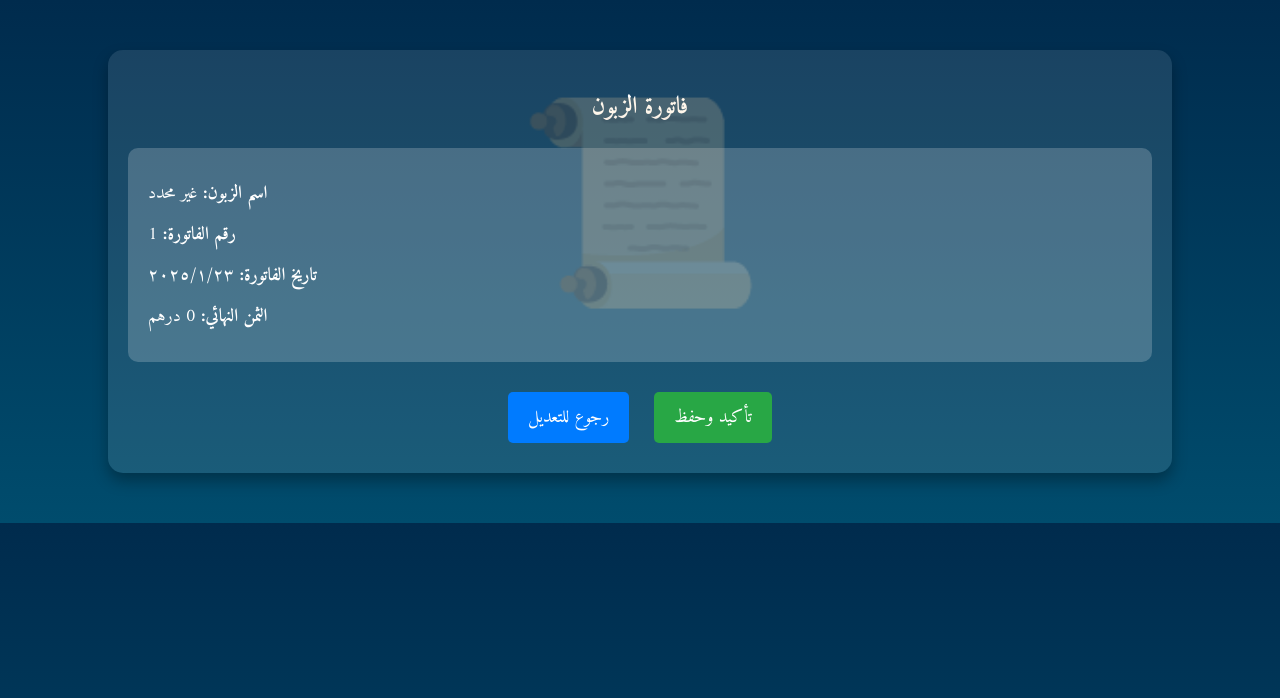
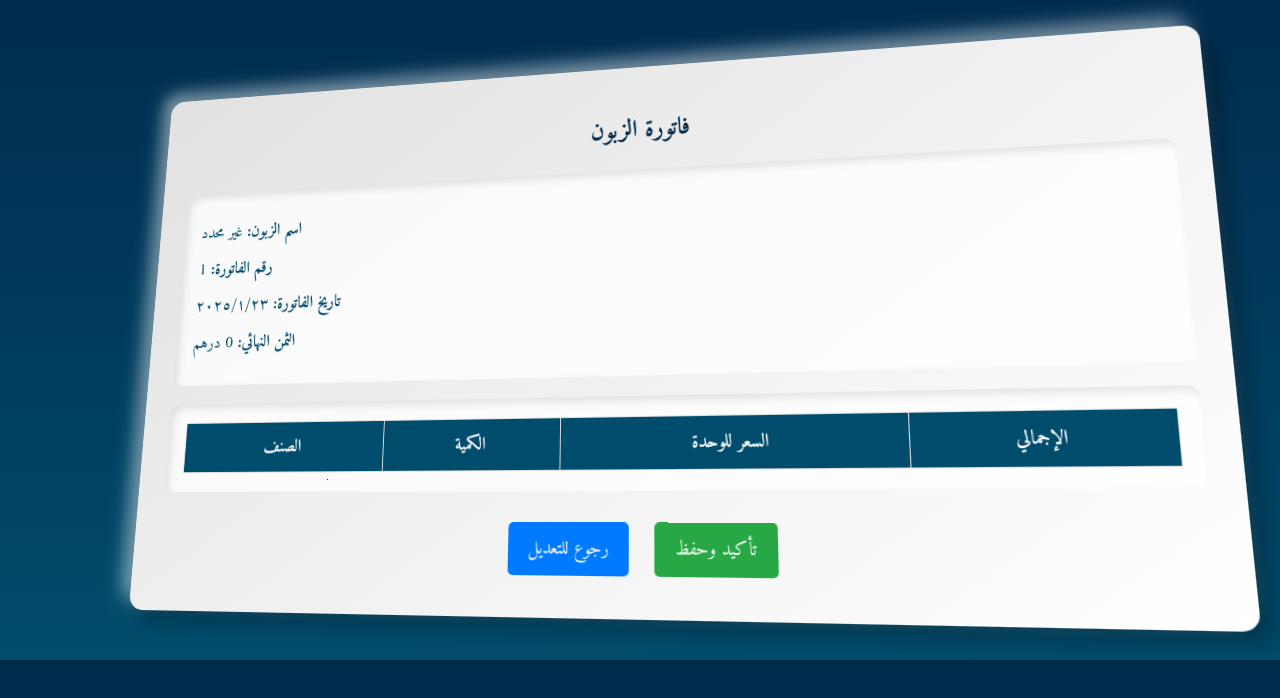
Before and after one commit to Aelwr3/Aelwr3masbana-, a plain HTML site: page facteur.html in a window 1280 px wide. Drawn offline with Linux system fonts and the light colour scheme.

Commit message:
Update facteur.html

```diff
--- a/facteur.html
+++ b/facteur.html
@@ -14,30 +14,57 @@
       background: linear-gradient(to bottom, #002b4d, #004c6d);
       color: white;
       text-align: center;
+      overflow-x: hidden;
     }
+
     .invoice-container {
       margin: 50px auto;
       width: 80%;
-      background: rgba(255, 255, 255, 0.1);
-      padding: 20px;
+      background: linear-gradient(145deg, #e1e1e1, #ffffff);
+      padding: 30px;
       border-radius: 15px;
-      box-shadow: 0 8px 15px rgba(0, 0, 0, 0.3);
+      box-shadow: 10px 10px 20px rgba(0, 0, 0, 0.3), -10px -10px 20px rgba(255, 255, 255, 0.5);
+      transform: perspective(1000px) rotateX(10deg) rotateY(-10deg);
     }
+
     h1 {
-      font-size: 24px;
+      font-size: 26px;
+      color: #002b4d;
       margin-bottom: 20px;
     }
-    .invoice-details {
+
+    .invoice-details, .items-table {
       text-align: left;
       padding: 20px;
-      background: rgba(255, 255, 255, 0.2);
+      background: rgba(255, 255, 255, 0.8);
       border-radius: 10px;
       margin-bottom: 20px;
+      box-shadow: inset 5px 5px 10px rgba(0, 0, 0, 0.1);
     }
+
     .invoice-details p {
       margin: 10px 0;
       font-size: 18px;
+      color: #004c6d;
     }
+
+    .items-table table {
+      width: 100%;
+      border-collapse: collapse;
+    }
+
+    .items-table th, .items-table td {
+      padding: 10px;
+      text-align: center;
+      border: 1px solid #ddd;
+      font-size: 18px;
+    }
+
+    .items-table th {
+      background-color: #004c6d;
+      color: white;
+    }
+
     button {
       padding: 10px 20px;
       margin: 10px;
@@ -50,15 +77,19 @@
       font-family: 'Amiri', serif;
       font-size: 18px;
     }
+
     button:hover {
       background-color: #1e7e34;
     }
+
     .back-button {
       background-color: #007bff;
     }
+
     .back-button:hover {
       background-color: #0056b3;
     }
+
     .icons {
       position: absolute;
       top: 10%;
@@ -80,6 +111,21 @@
       <p><strong>تاريخ الفاتورة:</strong> <span id="invoiceDate">---</span></p>
       <p><strong>الثمن النهائي:</strong> <span id="finalPrice">0</span> درهم</p>
     </div>
+    <div class="items-table">
+      <table>
+        <thead>
+          <tr>
+            <th>الصنف</th>
+            <th>الكمية</th>
+            <th>السعر للوحدة</th>
+            <th>الإجمالي</th>
+          </tr>
+        </thead>
+        <tbody id="itemsTableBody">
+          <!-- سيتم تعبئتها ديناميكياً -->
+        </tbody>
+      </table>
+    </div>
     <button class="back-button" id="backButton">رجوع للتعديل</button>
     <button id="confirmButton">تأكيد وحفظ</button>
   </div>
@@ -87,16 +133,33 @@
   <script>
     // جلب البيانات من localStorage
     const customerName = localStorage.getItem('selectedCustomer') || 'غير محدد';
-    const finalPrice = localStorage.getItem('finalPrice') || '0';
+    const selectedItems = JSON.parse(localStorage.getItem('selectedItems')) || [];
     const invoiceNumber = localStorage.getItem('lastInvoiceNumber')
                           ? parseInt(localStorage.getItem('lastInvoiceNumber')) + 1
                           : 1;
 
     // تعيين البيانات في الصفحة
     document.getElementById('customerName').textContent = customerName;
-    document.getElementById('finalPrice').textContent = finalPrice;
     document.getElementById('invoiceNumber').textContent = invoiceNumber;
     document.getElementById('invoiceDate').textContent = new Date().toLocaleDateString('ar-EG');
+
+    // حساب الإجمالي وعرض العناصر
+    const tableBody = document.getElementById('itemsTableBody');
+    let totalPrice = 0;
+
+    selectedItems.forEach(item => {
+      const row = document.createElement('tr');
+      row.innerHTML = `
+        <td>${item.name}</td>
+        <td>${item.quantity}</td>
+        <td>${item.unitPrice}</td>
+        <td>${item.quantity * item.unitPrice}</td>
+      `;
+      totalPrice += item.quantity * item.unitPrice;
+      tableBody.appendChild(row);
+    });
+
+    document.getElementById('finalPrice').textContent = totalPrice;
 
     // حفظ البيانات عند التأكيد
     document.getElementById('confirmButton').addEventListener('click', () => {
@@ -106,7 +169,8 @@
       // حفظ بيانات الفاتورة
       const invoiceData = {
         customer: customerName,
-        price: finalPrice,
+        items: selectedItems,
+        price: totalPrice,
         date: new Date().toLocaleDateString('ar-EG'),
         number: invoiceNumber
       };
```
